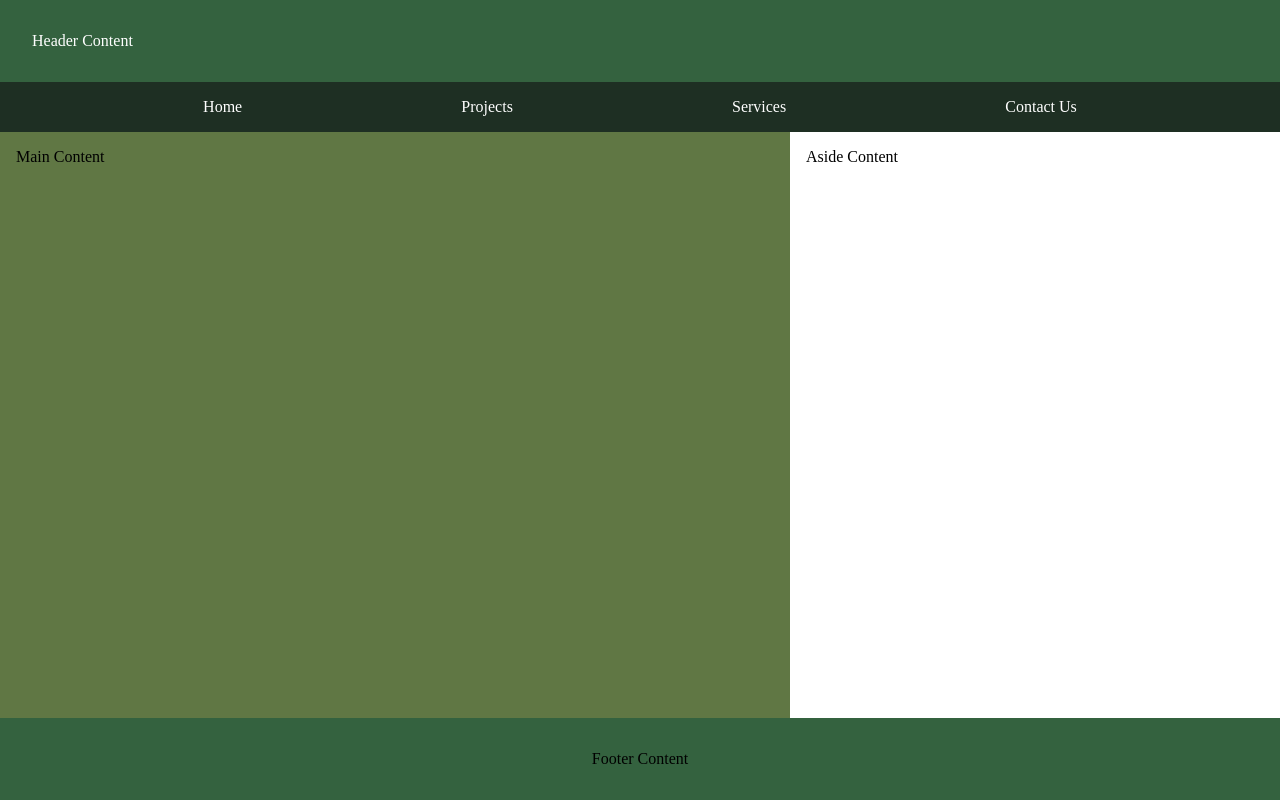
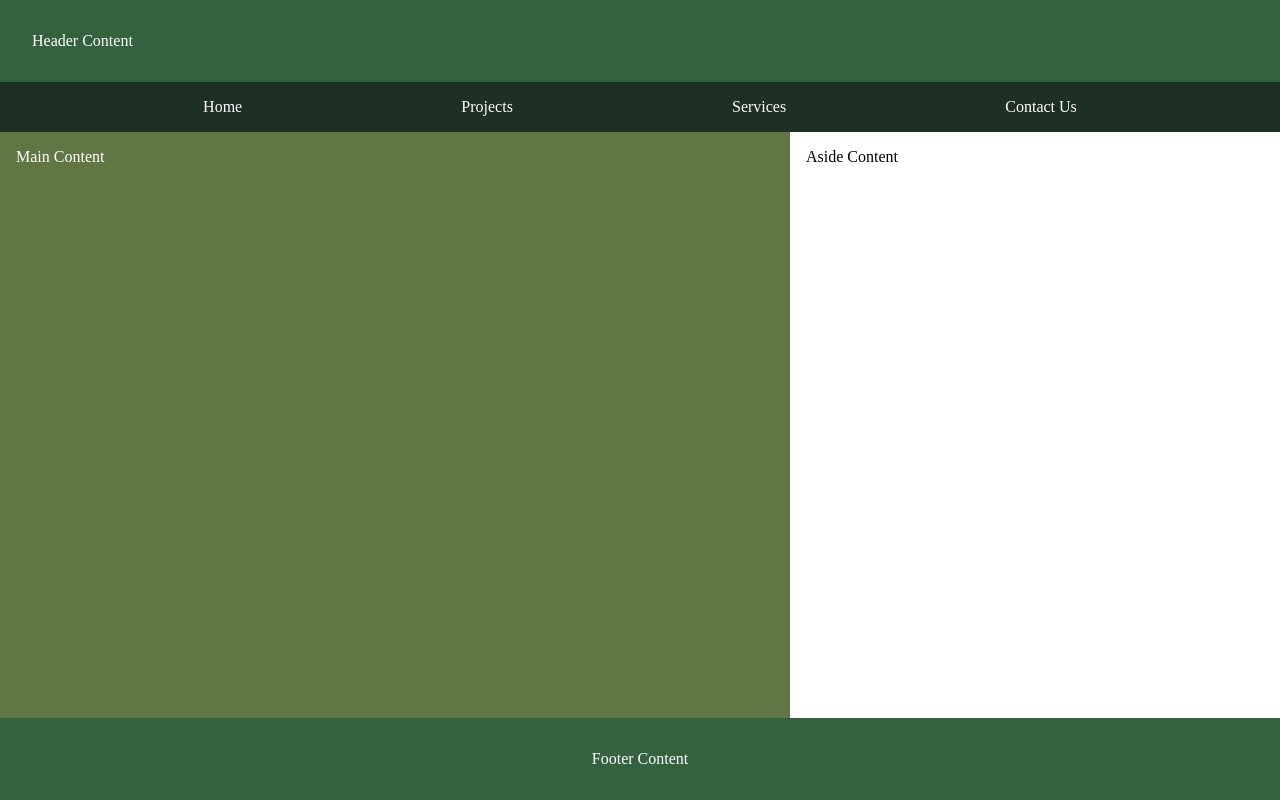
Before and after one commit to Awinel/wdd131, a plain HTML site: page week01/basic-layout.html in a window 1280 px wide. Drawn offline with Linux system fonts and the light colour scheme.

Commit message:
Replace .header class with .title in layout

```diff
--- a/week01/basic-layout.html
+++ b/week01/basic-layout.html
@@ -8,7 +8,7 @@
   </head>
   <body>
     <header>
-      <div><span class="header">Header Content</span></div>
+      <div><span class="title">Header Content</span></div>
       <nav>
         <ul>
           <li><a href="#">Home</a></li>
@@ -19,11 +19,11 @@
       </nav>
     </header>
     <main>
-      <span>Main Content</span>
+      <span class="title">Main Content</span>
     </main>
     <aside class="right-sidebar"><span>Aside Content</span></aside>
     <footer>
-      <span>Footer Content</span>
+      <span class="title">Footer Content</span>
     </footer>
   </body>
 </html>
--- a/week01/styles/layout.css
+++ b/week01/styles/layout.css
@@ -55,6 +55,6 @@
   padding: 1rem;
 }
 
-.header {
-  color: white;
+.title {
+    color: white;
 }
```
